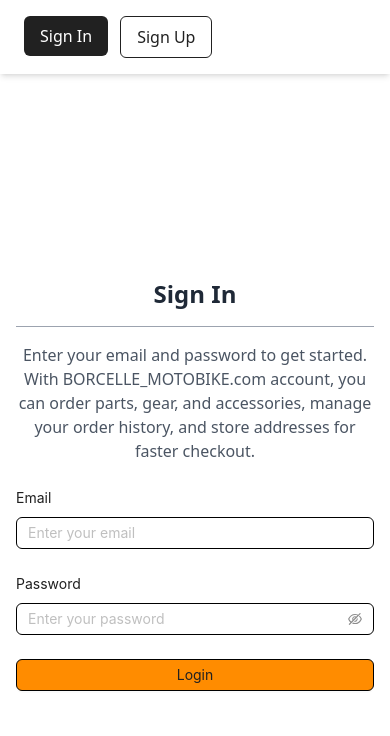
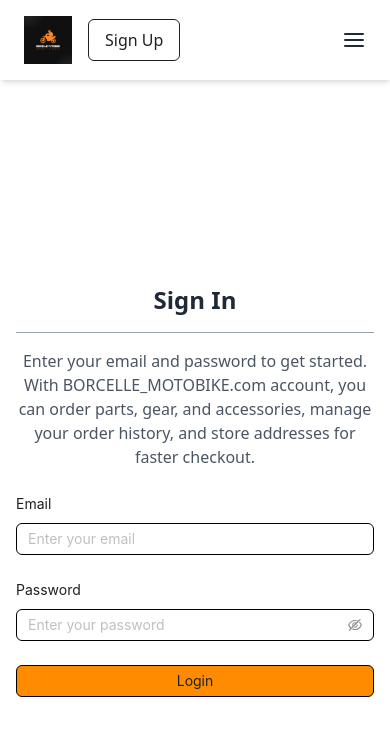
Before and after one commit to mohammad-salim-23/Assignment4BikeClient, a React (Vite) app: page /login in a window 390 px wide. Shown: the top 736 px of the page. Built offline with nearby package versions, Linux system fonts and the light colour scheme.

Commit message:
navbar component design update

```diff
--- a/src/component/layout/ProtectedRoute.tsx
+++ b/src/component/layout/ProtectedRoute.tsx
@@ -1,6 +1,6 @@
 import { ReactNode } from "react";
-import { logout, TUser, useCurrenttoken } from "../../redux/features/auth/authSlice"
-import { useAppDispatch, useAppSelector } from "../../redux/hooks"
+import {  TUser, useCurrenttoken } from "../../redux/features/auth/authSlice"
+import {useAppSelector } from "../../redux/hooks"
 import { verifyToken } from "../../utils/verifyToken";
 import { Navigate } from "react-router-dom";
 type TProtectedRoute = {
@@ -13,14 +13,13 @@ const ProtectedRoute = ({children, role}: TProtectedRoute)=>{
     if(token){
         user = verifyToken(token);
     }
-    const dispatch = useAppDispatch();
+
     console.log(user);
     if(!user){
-        <p>loading....</p>
+     <p>loading....</p>
     }
    console.log(role);
-   if(role !== undefined && role ! == (user as  TUser)?.role){
-    dispatch(logout());
+   if(role !== undefined && role !== (user as  TUser)?.role){
     return <Navigate to="/login" replace = {true}/>
    }
    if(!token){
--- /dev/null
+++ b/src/dashboard/admin/AdminDashboard.tsx
@@ -0,0 +1,8 @@
+const AdminDashboard = () =>{
+    return(
+        <div>
+ <h2>Admin Dashboard</h2>
+        </div>
+    )
+}
+export default AdminDashboard;
--- /dev/null
+++ b/src/dashboard/user/UserDashboard.tsx
@@ -0,0 +1,8 @@
+const UserDashboard = ()=>{
+    return (
+        <div>
+            <h2>User Dashboard</h2>
+        </div>
+    )
+}
+export default UserDashboard;
--- a/src/sharedComponent/Navbar.tsx
+++ b/src/sharedComponent/Navbar.tsx
@@ -1,35 +1,58 @@
 import { Link } from "react-router-dom";
-import { useAppSelector } from "../redux/hooks";
-import { useCurrenttoken } from "../redux/features/auth/authSlice";
+import { useAppDispatch, useAppSelector } from "../redux/hooks";
+import { logout, useCurrenttoken } from "../redux/features/auth/authSlice";
 import { verifyToken } from "../utils/verifyToken";
-
-
+import { useState } from "react";
+import { FiMenu, FiX } from "react-icons/fi"; // Import icons
+import logo from "../images/MotorcycleLogo.png";
 
 const Navbar = () => {
-const token = useAppSelector(useCurrenttoken);
-    let  user ;
-    if(token){
-        user = verifyToken(token);
-    }
+  const [menuOpen, setMenuOpen] = useState(false);
+  const token = useAppSelector(useCurrenttoken);
+  const user = token ? verifyToken(token) : null;
+  const dispatch = useAppDispatch();
+  const Role = user?.role;
+  console.log(user);
+ const handleLogout = ()=>{
+  dispatch(logout());
+ }
+  return (
+    <nav className="bg-white shadow-md py-4 px-6 flex justify-between items-center relative">
+      {/* Left Section: Logo */}
+      <div className="flex items-center gap-4">
+        <Link to="/" className="text-xl font-bold text-primaryColor">
+          <img src={logo} alt="Logo" className="h-12 w-auto md:h-12 lg:h-16 mix-blend-multiply" />
+        </Link>
+        {/* Sign Up button (Only for Mobile) */}
+        {!user && (
+          <Link to="/signup" className="md:hidden">
+            <button className="border border-primaryColor text-primaryColor px-4 py-2 rounded-md hover:bg-primaryColor hover:text-white">
+              Sign Up
+            </button>
+          </Link>
+        )}
+      </div>
 
+      {/* Hamburger Menu (Mobile) */}
+      <button
+        className="md:hidden text-2xl"
+        onClick={() => setMenuOpen(!menuOpen)}
+      >
+        {menuOpen ? <FiX /> : <FiMenu />}
+      </button>
 
-
-
-  return (
-    <nav className="bg-white shadow-md py-4 px-6 flex justify-between items-center">
-      {/* Left Section: Logo */}
-
-
-      {/* Center Section: Navigation Items */}
+      {/* Center Section: Navigation Items (Desktop) */}
       <ul className="hidden md:flex space-x-6 text-lg font-medium">
         <li><Link to="/" className="hover:text-primaryColor">Home</Link></li>
+        <li><Link to="/about" className="hover:text-primaryColor">About</Link></li>
+        <li><Link to="/contact" className="hover:text-primaryColor">Contact</Link></li>
       </ul>
 
       {/* Right Section: Login / Profile */}
-      <div className="flex items-center gap-4">
+      <div className="hidden md:flex items-center gap-4">
         {!user ? (
           <div className="flex gap-3">
-            <Link to="/signin">
+            <Link to="/login">
               <button className="bg-primaryColor text-white px-4 py-2 rounded-md hover:opacity-80">
                 Sign In
               </button>
@@ -42,10 +65,35 @@ const token = useAppSelector(useCurrenttoken);
           </div>
         ) : (
           <div className="flex items-center gap-3">
-           <Link to={`$role/dashboard`}> <h2 className="font-bold">Dashboard</h2></Link>
+            <Link to={`/${Role}/dashboard`} className="font-bold">Dashboard</Link>
+            <button onClick={handleLogout} className="border border-red-500 text-red-500 px-4 py-2 rounded-md hover:bg-red-500 hover:text-white">
+
+              Logout
+            </button>
           </div>
         )}
       </div>
+
+      {/* Mobile Dropdown Menu */}
+      {menuOpen && (
+        <div className="absolute top-16 left-0 w-full bg-white shadow-lg md:hidden">
+          <ul className="flex flex-col space-y-4 p-4 text-lg font-medium">
+            <li><Link to="/" className="hover:text-primaryColor" onClick={() => setMenuOpen(false)}>Home</Link></li>
+            <li><Link to="/about" className="hover:text-primaryColor" onClick={() => setMenuOpen(false)}>About</Link></li>
+            <li><Link to="/contact" className="hover:text-primaryColor" onClick={() => setMenuOpen(false)}>Contact</Link></li>
+            {user && (
+              <>
+                <li><Link to={`/${user?.role}/dashboard`} onClick={() => setMenuOpen(false)}>Dashboard</Link></li>
+                <li>
+                  <button onClick={handleLogout} className="border border-red-500 text-red-500 px-4 py-2 rounded-md hover:bg-red-500 hover:text-white w-full">
+                    Logout
+                  </button>
+                </li>
+              </>
+            )}
+          </ul>
+        </div>
+      )}
     </nav>
   );
 };
--- a/src/utils/verifyToken.ts
+++ b/src/utils/verifyToken.ts
@@ -1,5 +1,15 @@
 import { jwtDecode } from "jwt-decode";
 
-export const verifyToken = (token : string)=>{
-    return jwtDecode(token);
+interface DecodedToken {
+  userId: string;
+  role: string;
 }
+
+export const verifyToken = (token: string): DecodedToken | null => {
+  try {
+    return jwtDecode<DecodedToken>(token);
+  } catch (error) {
+    console.error("Invalid token:", error);
+    return null;
+  }
+};
```
Also changed, not shown: src/routes/routes.tsx (+14 -1 lines), src/images/MotorcycleLogo.png (added).
